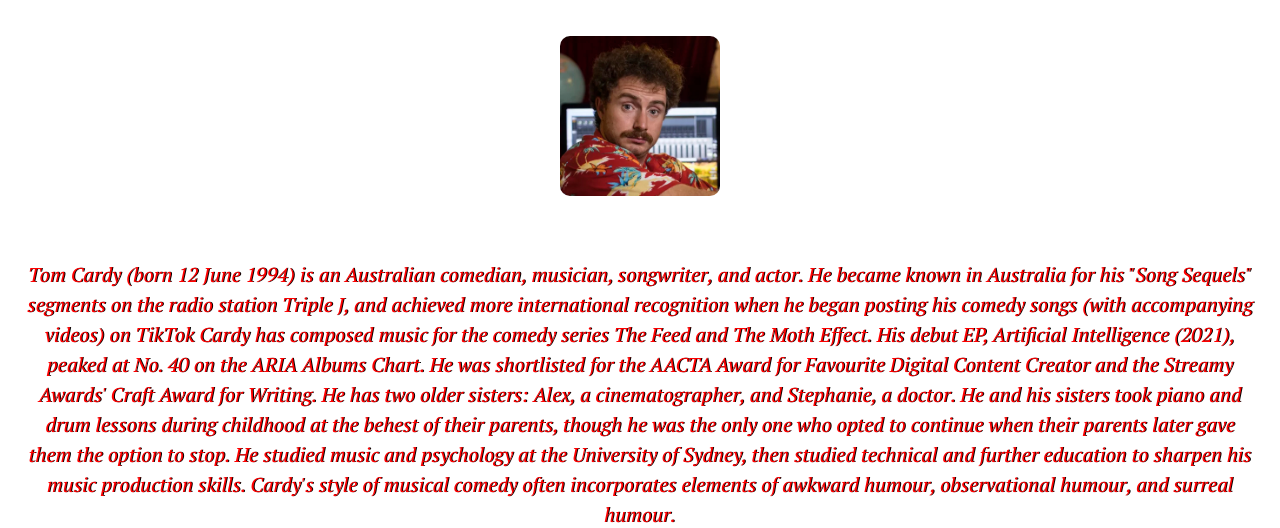
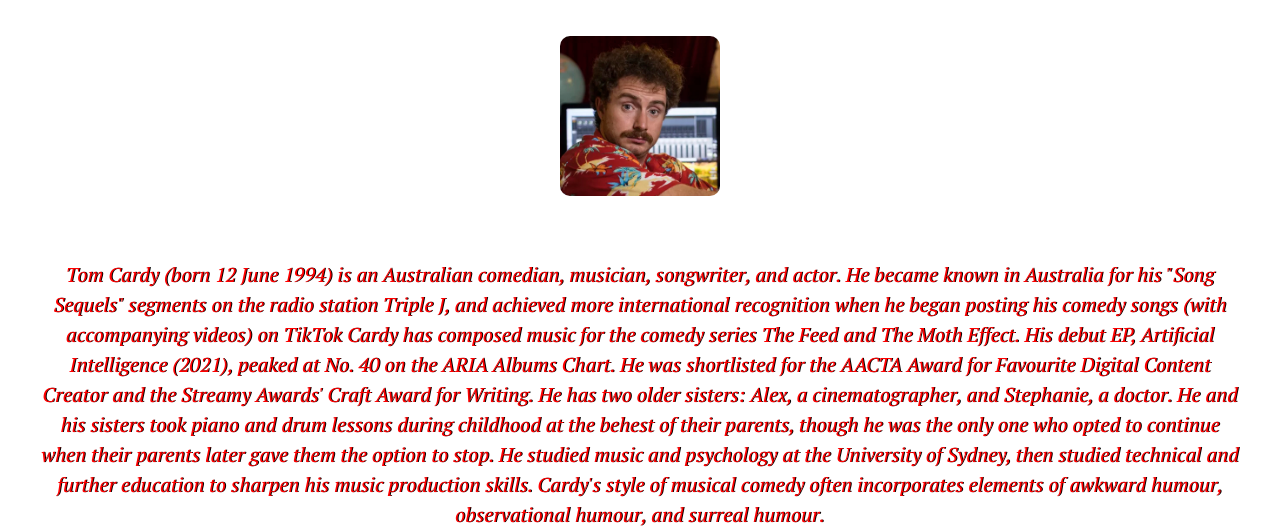
Before and after one commit to Sebastian-Lopez-Lindoro/Segunda-Pre-Entrega, a website: page pages/bio.html in a window 1280 px wide. Shown: the part 272-800 px from the top of the page. Drawn offline with nearby package versions, Linux system fonts and the light colour scheme.

Commit message:
correccion final problema desborde solucionado

```diff
--- a/scss/_flex-grid.scss
+++ b/scss/_flex-grid.scss
@@ -6,7 +6,7 @@
     background-image: $main-gradient;
     width: 17rem;
     margin: auto;
-    padding: 1rem;
+    padding: 2rem;
     border-radius: 10px;
   }
 
--- a/scss/_globals.scss
+++ b/scss/_globals.scss
@@ -33,6 +33,11 @@
         text-align: center;
         color: $secondary-color;
         padding: 3rem;
+      }
+
+      .row {
+        padding: 0;
+        margin: 0;
       }
 
       h1 {
@@ -108,7 +113,7 @@
   }
 
   .merch__img {
-    padding: 2rem;
+    padding: 1rem;
     margin-bottom: 1rem;
 
     .merch__icon {
```
Also changed, not shown: css/style.css, scss/_mediaq.scss (line endings or trailing spaces), 1 other file.
